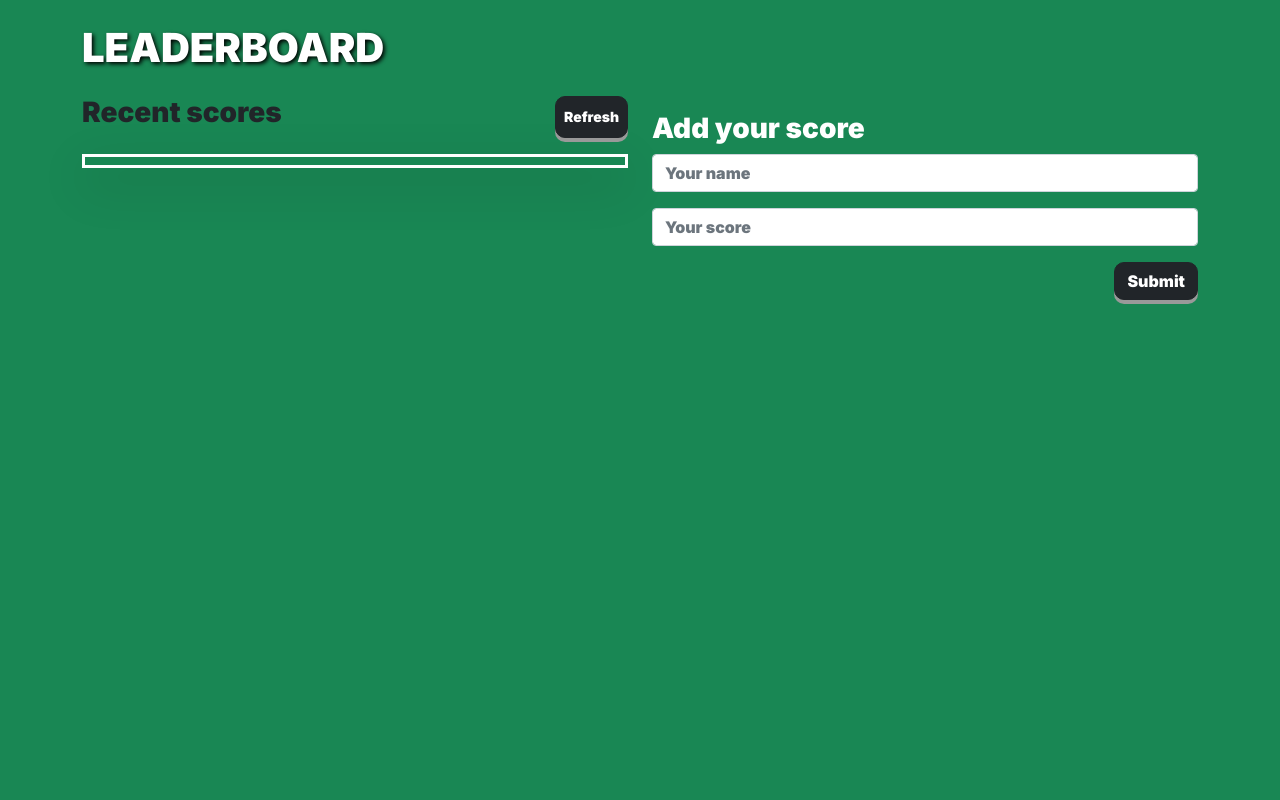
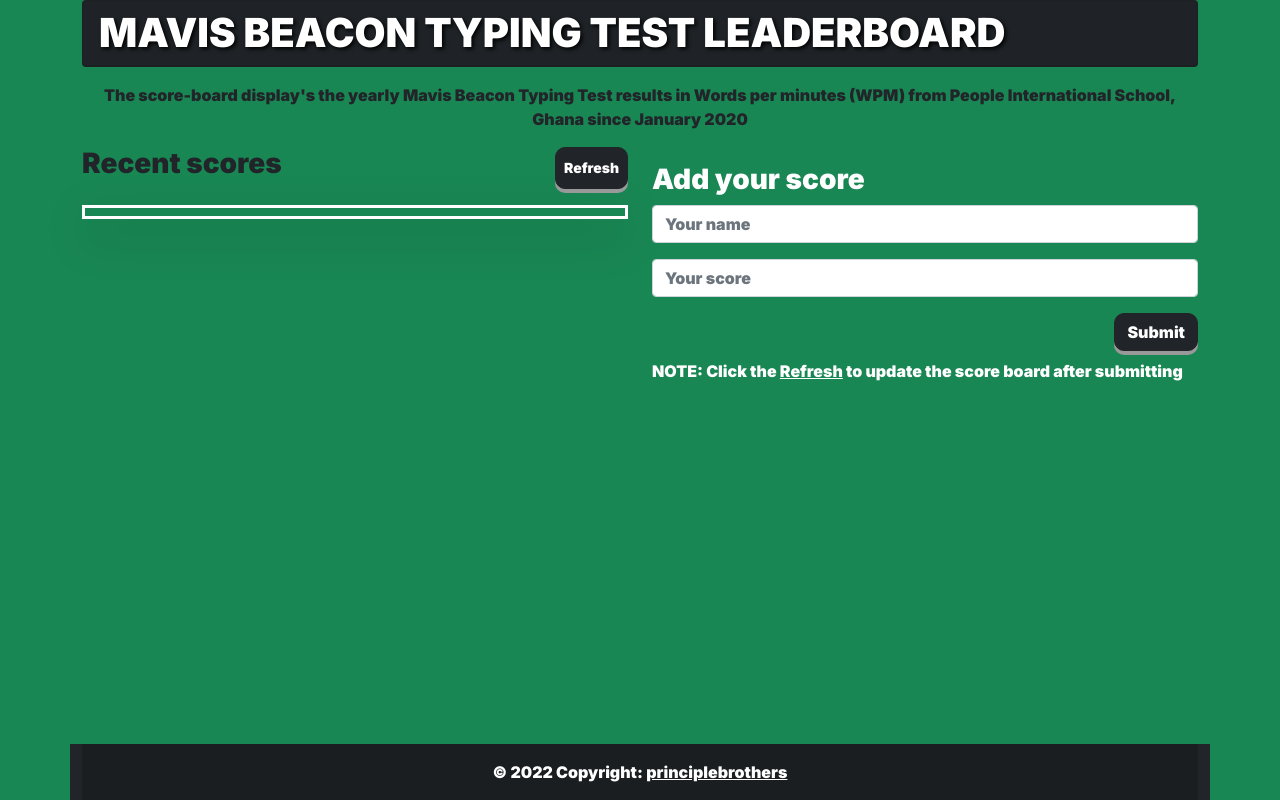
Before and after one commit to principlebrothers/Leaderboard, a website built with webpack: page dist/index.html in a window 1280 px wide. Built offline with nearby package versions, Linux system fonts and the light colour scheme; no server answers.

Commit message:
Update branch with npm run build

```diff
--- a/dist/index.html
+++ b/dist/index.html
@@ -30,7 +30,11 @@
   <script defer src="runtime.bundle.js"></script><script defer src="index.bundle.js"></script></head>
   <body class="bg-success">
     <div class="container">
-      <h1 class="my-4 text-white">LEADERBOARD</h1>
+      <div class="card bg-dark text-white mb-3">
+        <h1 class="card-header">MAVIS BEACON TYPING TEST LEADERBOARD</h1>
+      </div>
+      <p class="text-center" >The score-board display's the yearly Mavis Beacon Typing Test results in Words per minutes (WPM) from People International School, Ghana since January 2020</p>
+
       <div class="row">
         <div class="col">
           <div class="d-flex justify-content-between w-3">
@@ -60,10 +64,21 @@
               placeholder="Your score"
               required
             />
-            <button type="submit" class="float-end btn btn-dark">Submit</button>
+            <div class="d-flex justify-content-end">
+              <button type="submit" class="btn btn-dark">Submit</button>
+            </div>
           </form>
+          <p class="text-white mt-2"><strong>NOTE:</strong> Click the <u>Refresh</u> to update the score board after submitting</p>
         </div>
       </div>
     </div>
+    <footer class="bg-dark text-center text-lg-start text-white container fixed-bottom zindex-fixed:1030;">
+      <!-- Copyright -->
+      <div class="text-center p-3" style="background-color: rgba(0, 0, 0, 0.2)">
+        © 2022 Copyright:
+        <a class="text-white" href="https://github.com/principlebrothers/Leaderboard/tree/development">principlebrothers</a>
+      </div>
+      <!-- Copyright -->
+    </footer>
   </body>
 </html>
--- a/package.json
+++ b/package.json
@@ -6,6 +6,7 @@
     "test": "echo \"Error: no test specified\" && exit 1",
     "watch": "webpack --watch",
     "build": "webpack",
+    "deploy": "gh-pages -d dist",
     "start": "webpack serve --open"
   },
   "keywords": [],
@@ -20,6 +21,7 @@
     "eslint": "^7.32.0",
     "eslint-config-airbnb-base": "^14.2.1",
     "eslint-plugin-import": "^2.26.0",
+    "gh-pages": "^4.0.0",
     "hint": "^7.1.0",
     "html-webpack-plugin": "^5.5.0",
     "serve": "^12.0.0",
```
Also changed, not shown: 2 other files.
